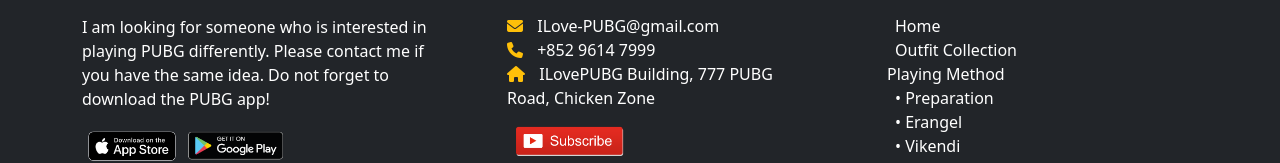
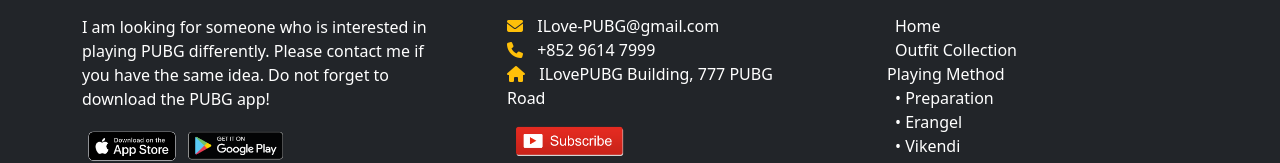
Before and after one commit to KatieSo-learning/ILove-PUBG.github.io, a plain HTML site: page index.html in a window 1280 px wide. Shown: the part 2886-3049 px from the top of the page. Drawn offline with nearby package versions, Linux system fonts and the light colour scheme.

Commit message:
Update index.html

```diff
--- a/index.html
+++ b/index.html
@@ -263,7 +263,7 @@ Reference List:
     		    <ul class="list-unstyled">
            <li><i class="fa-solid fa-envelope" style="color: #ffc009;"></i><a href="mailto:ILove-PUBG@gmail.com">ILove-PUBG@gmail.com</a></li>
               <li><i class="fa-solid fa-phone" style="color: #ffc009;"></i><a href="tel:+85296147999">+852 9614 7999</a></li>
-              <li><i class="fa-solid fa-house" style="color: #ffc009;"></i><a href="">ILovePUBG Building, 777 PUBG Road, Chicken Zone</a></li>
+              <li><i class="fa-solid fa-house" style="color: #ffc009;"></i><a href=/>ILovePUBG Building, 777 PUBG Road</a></li>
                   			</ul>
           <a href="https://www.youtube.com/channel/UCDE-7jJT_480vb7nzYxSoTA" target="_blank"><img class="youtube" src="images/Subscribe.png" alt="YouTube="></a>
     		</div>
```
